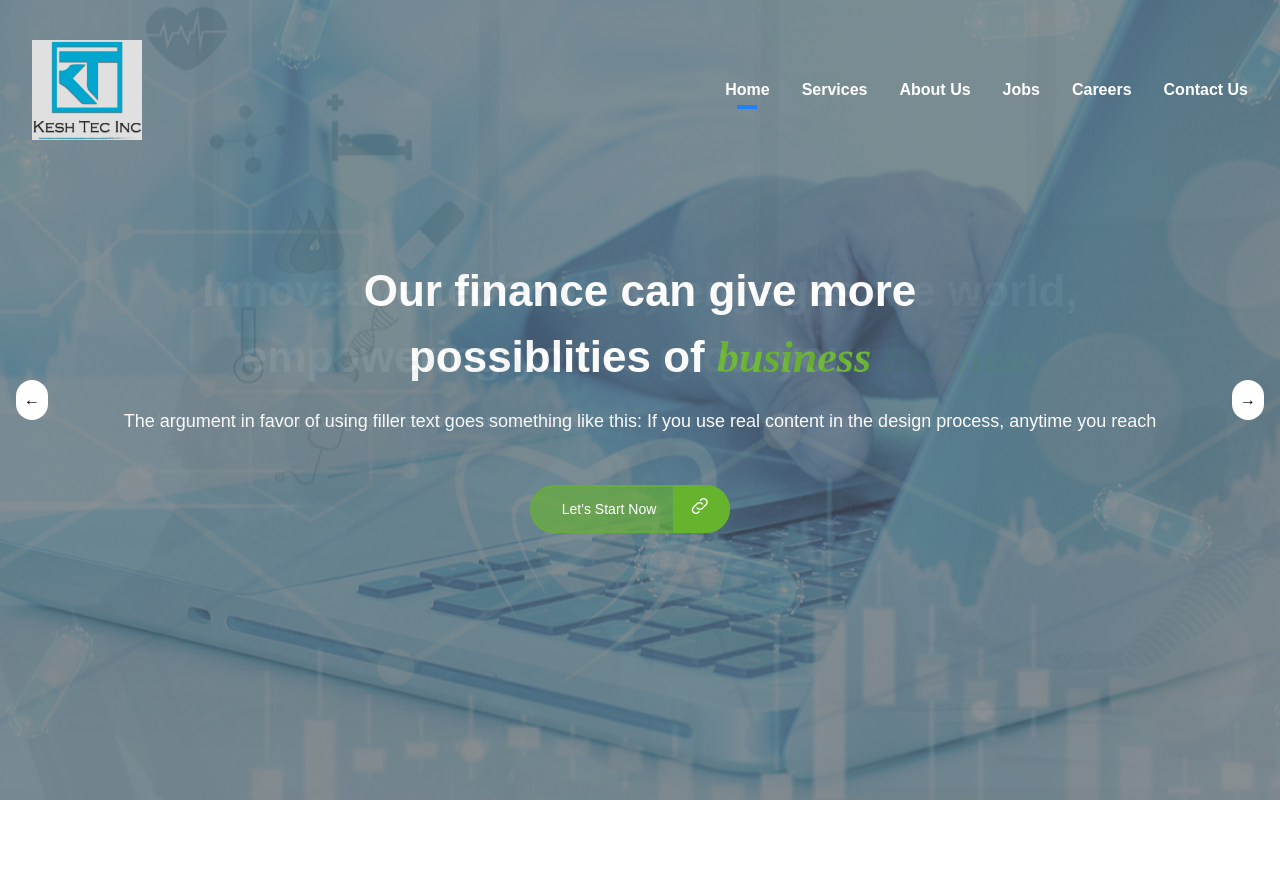
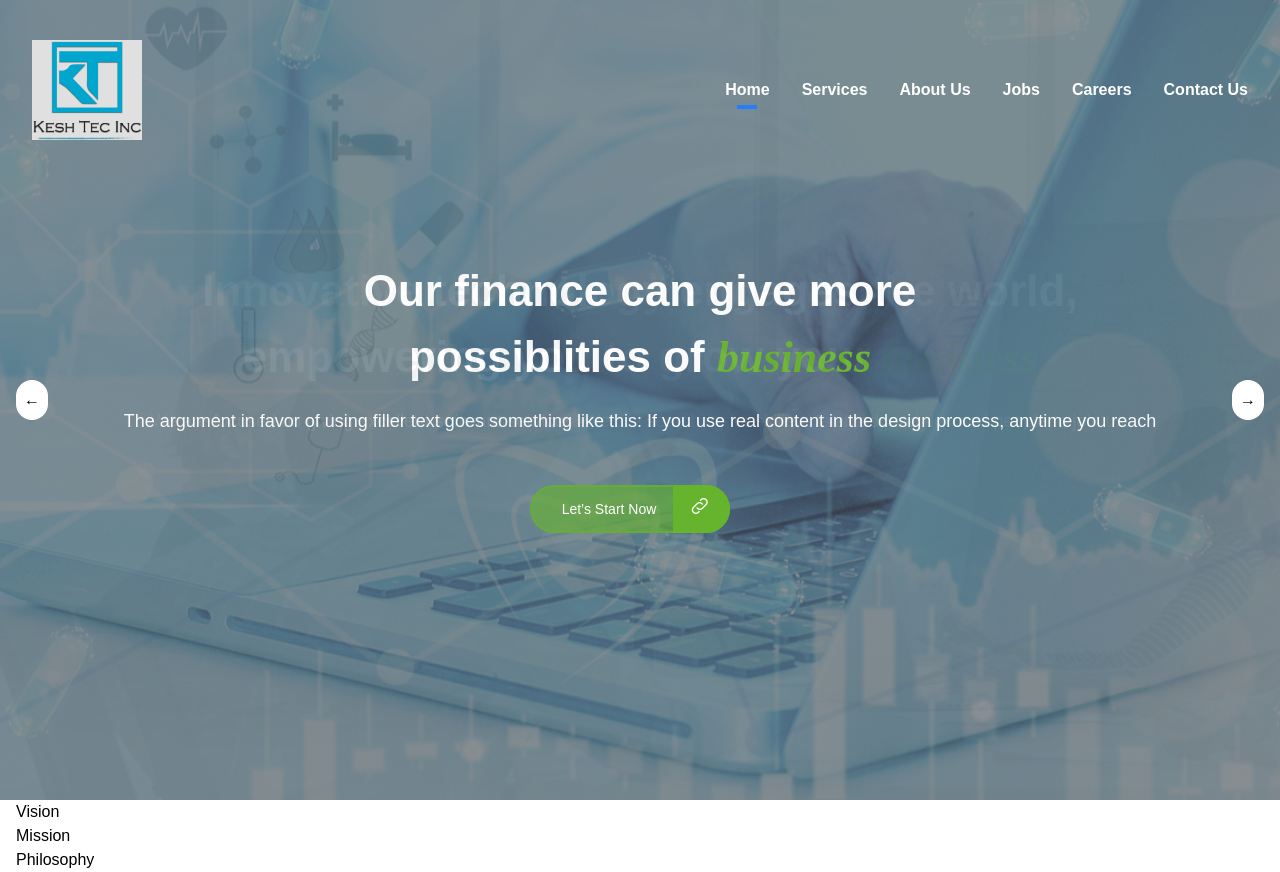
Before and after one commit to miketopeak/keshtec, a React (Create React App) app: page / in a window 1280 px wide. Before the commit the page ends 800 px from the top, so only its background shows below. Built offline with nearby package versions, Linux system fonts and the light colour scheme; a web font is replaced by a local one.

Commit message:
add service section

```diff
--- a/src/App.js
+++ b/src/App.js
@@ -1,12 +1,14 @@
 import React from "react";
 import Navbar from "./components/Navbar";
 import HeroSection from "./components/HeroSection";
+import ServiceSection from "./components/ServiceSection";
 
 function App() {
   return (
     <div>
       <Navbar />
       <HeroSection />
+      <ServiceSection />
     </div>
   );
 }
--- /dev/null
+++ b/src/components/ServiceSection.js
@@ -0,0 +1,11 @@
+const ServiceSection = () => {
+  return (
+    <div className="w-full md:w-1/2 lg:w-1/3 px-4">
+      <h1>Vision</h1>
+      <h1>Mission</h1>
+      <h1>Philosophy</h1>
+    </div>
+  );
+};
+
+export default ServiceSection;
```
